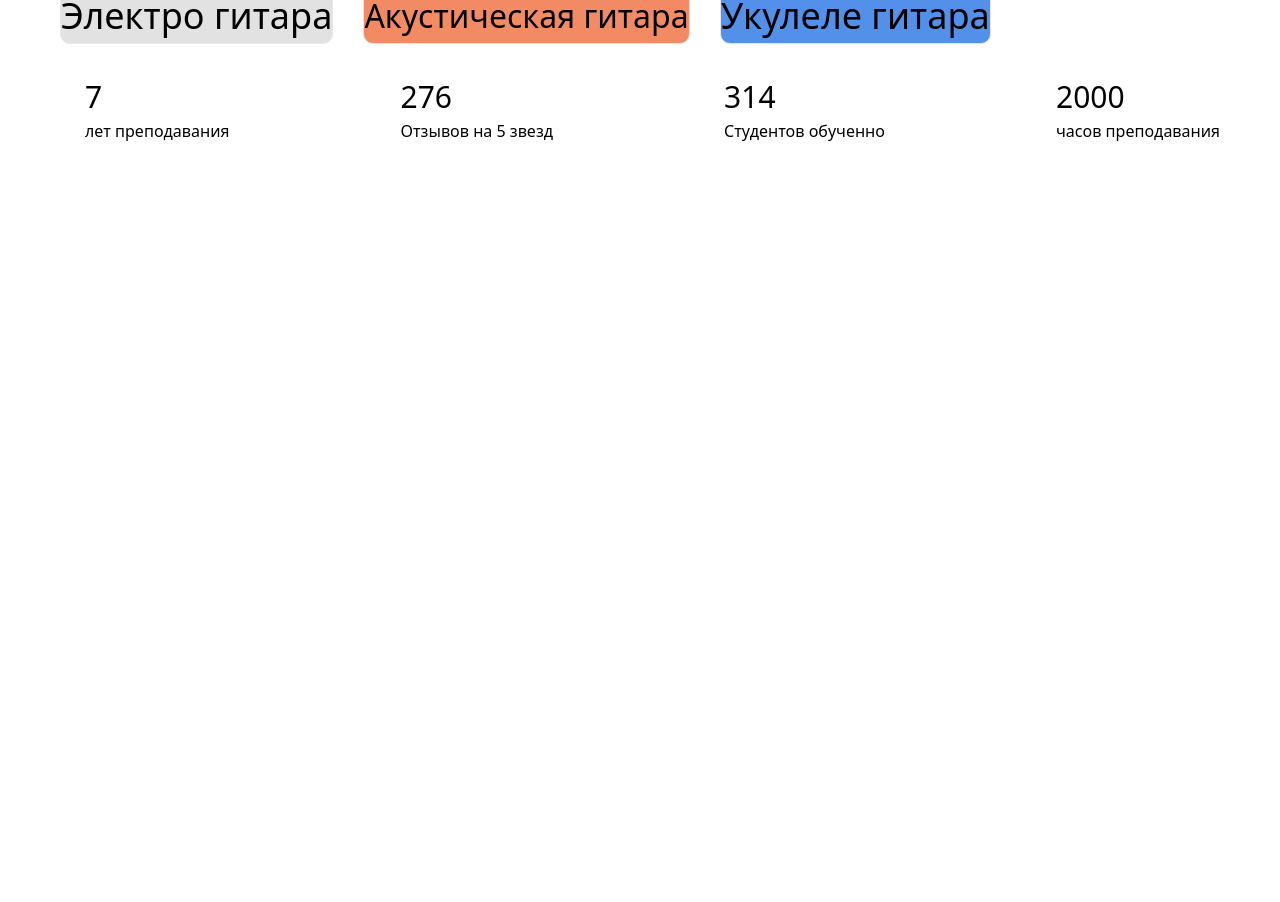
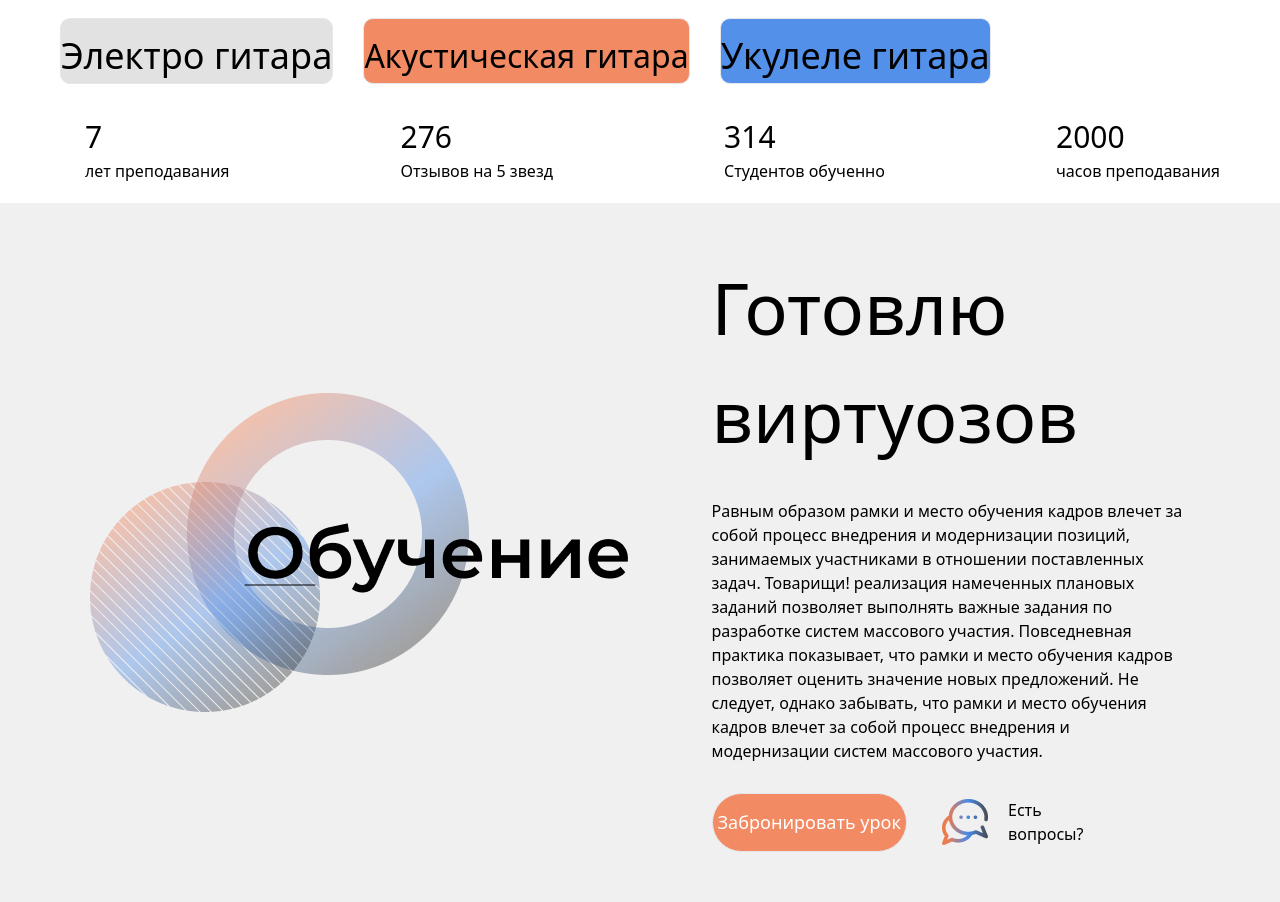
Before and after one commit to Shahnavoz/Example, a website: page src/index.html in a window 1280 px wide. Shown: the part 781-1683 px from the top of the page. Before the commit the page ends 944 px from the top, so only its background shows below. Drawn offline with Linux system fonts and the light colour scheme.

Commit message:
Third section is complited

```diff
--- a/src/index.html
+++ b/src/index.html
@@ -9,8 +9,8 @@
     <title>Guitar School</title>
 </head>
 
-<body class="p-[20px] max-w-[1200px] m-auto">
-    <header>
+<body >
+    <header class="p-[20px] max-w-[1200px] m-auto">
         <nav class="flex items-center justify-between">
             <img src="../src/img/лого.png" alt="">
             <ul class="hidden lg:flex gap-[80px] font-medium">
@@ -46,9 +46,9 @@
         </section>
     </header>
 
-    <section class="flex flex-col gap-[30px]">
+    <section class="flex flex-col gap-[30px] p-[20px] max-w-[1200px] m-auto">
         <h1 class="text-[52px]">Преподаю</h1>
-        <article class="flex flex-col gap-[30px] lg:flex-row">
+        <article class="flex flex-col gap-[30px] lg:flex-row ">
             <div class="flex pt-[10px] border-[1px] border-solid items-center bg-[#E2E2E2] rounded-[10px]">
                 <img src="../src/img/Электро-гитара 1.png" alt="">
                 <h2 class="text-[36px]">Электро
@@ -111,9 +111,30 @@
                 </div>
             </div>
         </article>
+    </section>
 
+    <section class="bg-[#F0F0F0] p-[20px] lg:flex lg:flex-row lg:justify-center lg:items-center lg:gap-[80px] lg:py-[50px]">
+        <aside>
+            <img src="../src/img/Круги + заголовок.png" alt="">
+        </aside>
+        <aside class="flex flex-col gap-[30px] lg:w-[479px]">
+            <h1 class="text-[50px] font-medium lg:text-[72px]">
+                Готовлю виртуозов
+            </h1>
+            <p>Равным образом рамки и место обучения кадров влечет за собой процесс внедрения и модернизации позиций, занимаемых участниками в отношении поставленных задач. Товарищи! реализация намеченных плановых заданий позволяет выполнять важные задания по разработке систем массового участия.
 
+                Повседневная практика показывает, что рамки и место обучения кадров позволяет оценить значение новых предложений. Не следует, однако забывать, что рамки и место обучения кадров влечет за собой процесс внедрения и модернизации систем массового участия.</p>
 
+                <div class="flex items-center gap-[35px]">
+                    <button
+                        class="px-[5px] py-[15px] border-[1px] border-solid rounded-[35px] text-[18px] text-white bg-[#F28B64] text-center">Забронировать
+                        урок</button>
+                    <div class="flex items-center gap-[20px]">
+                        <img src="../src/img/Иконка чата.png" alt="">
+                        <p class="w-[82px]">Есть вопросы?</p>
+                    </div>
+                </div>
+        </aside>
     </section>
 </body>
 
```
Also changed, not shown: src/output.css.
